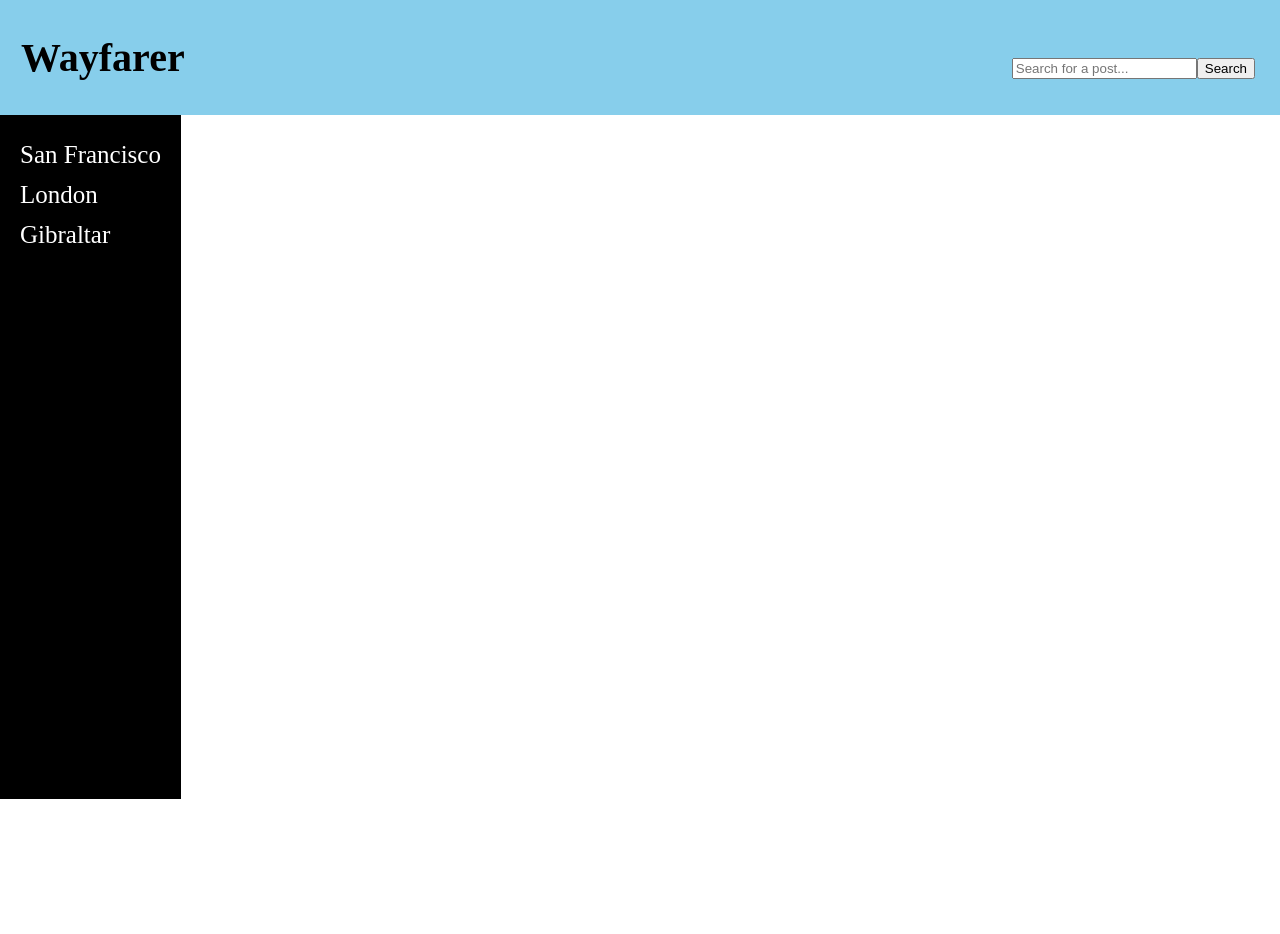
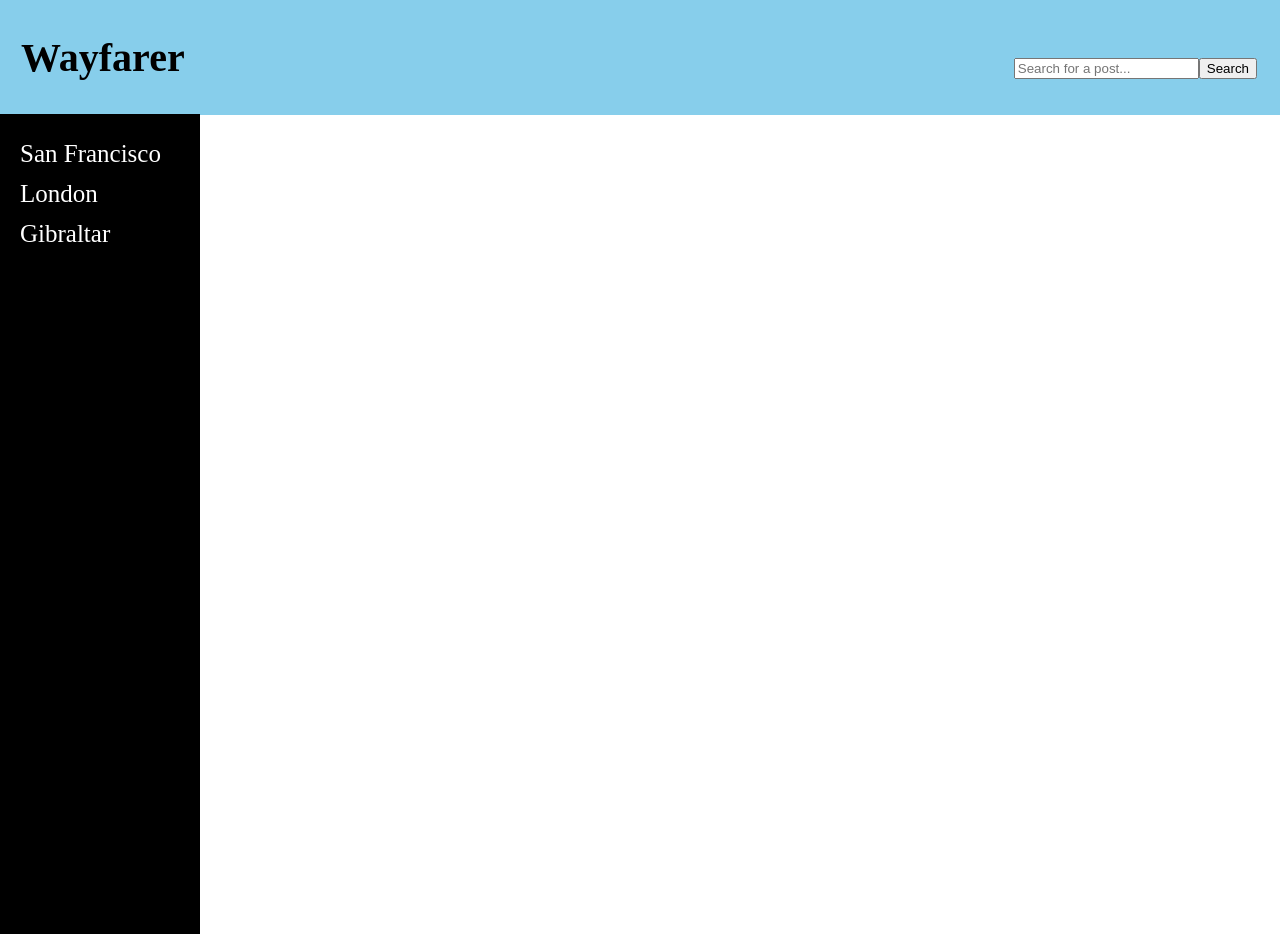
Before and after one commit to cosmicavocado/Wayfarer, an Angular app in the folder wayfarer/: page / in a window 1280 px wide. Before the commit the page ends 803 px from the top, so only its background shows below. Built offline with nearby package versions, Linux system fonts and the light colour scheme.

Commit message:
Header and side nav fixed.

```diff
--- a/wayfarer/src/app/header/header.component.css
+++ b/wayfarer/src/app/header/header.component.css
@@ -1,5 +1,6 @@
 div {
-    position: relative;
+    position: absolute;
+    width: 100%;
     background-color: skyblue;
     padding: 1px;
     margin: 0;
--- a/wayfarer/src/app/side-menu/side-menu.component.css
+++ b/wayfarer/src/app/side-menu/side-menu.component.css
@@ -1,12 +1,13 @@
 #menu{
     margin: 0;
-    display: inline-block;
-    height: 83%;
-    max-width: 200px;
+    height: 100%;
+    width: 200px;
     background-color: black;
-    overflow-x: hidden;
     padding-top: 20px;
-    position: relative;
+    position: absolute;
+    top: 114.4px;
+    left: 0;
+    overflow: hidden;
     /* transition: 0.5s; */
 }
 
```
